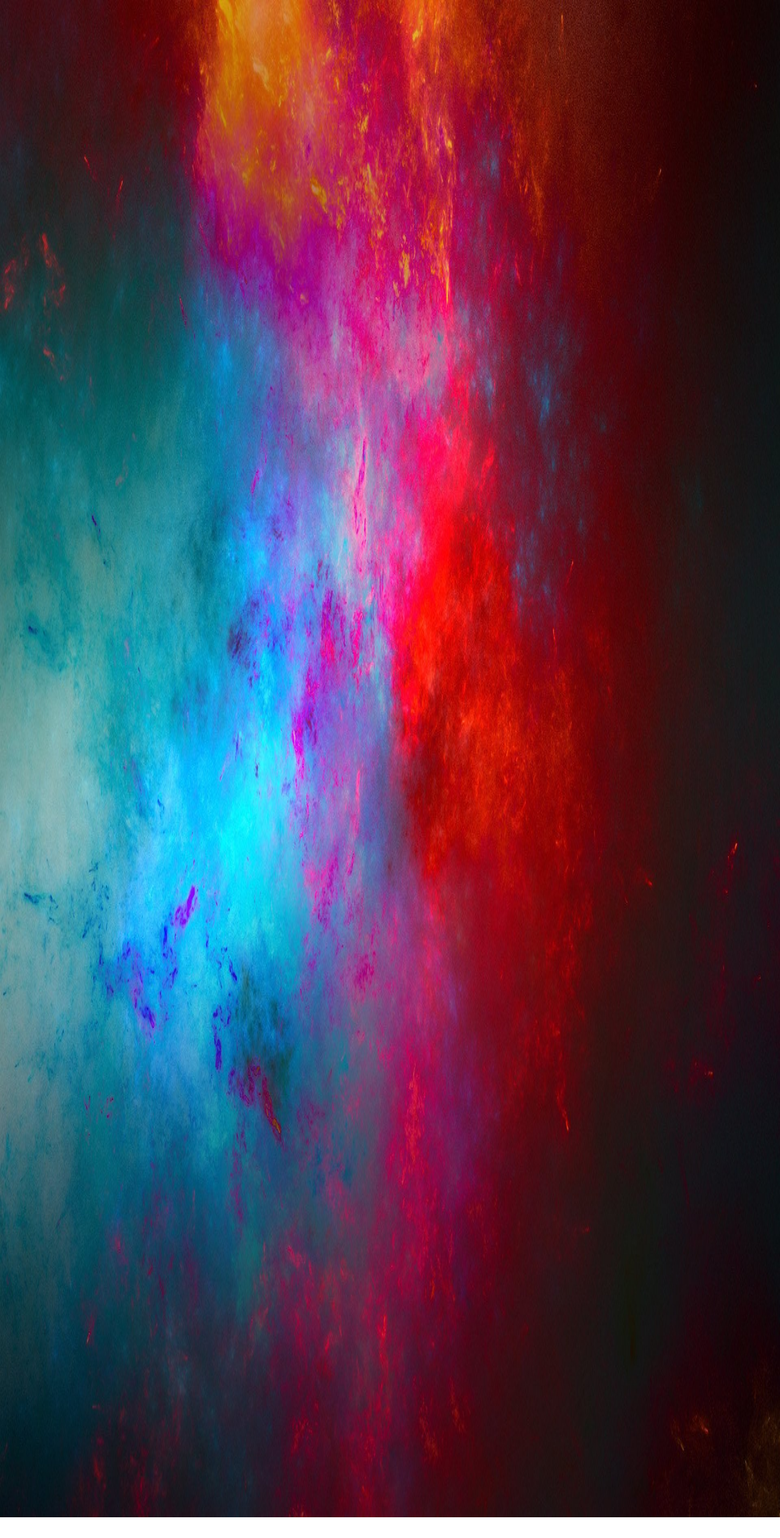
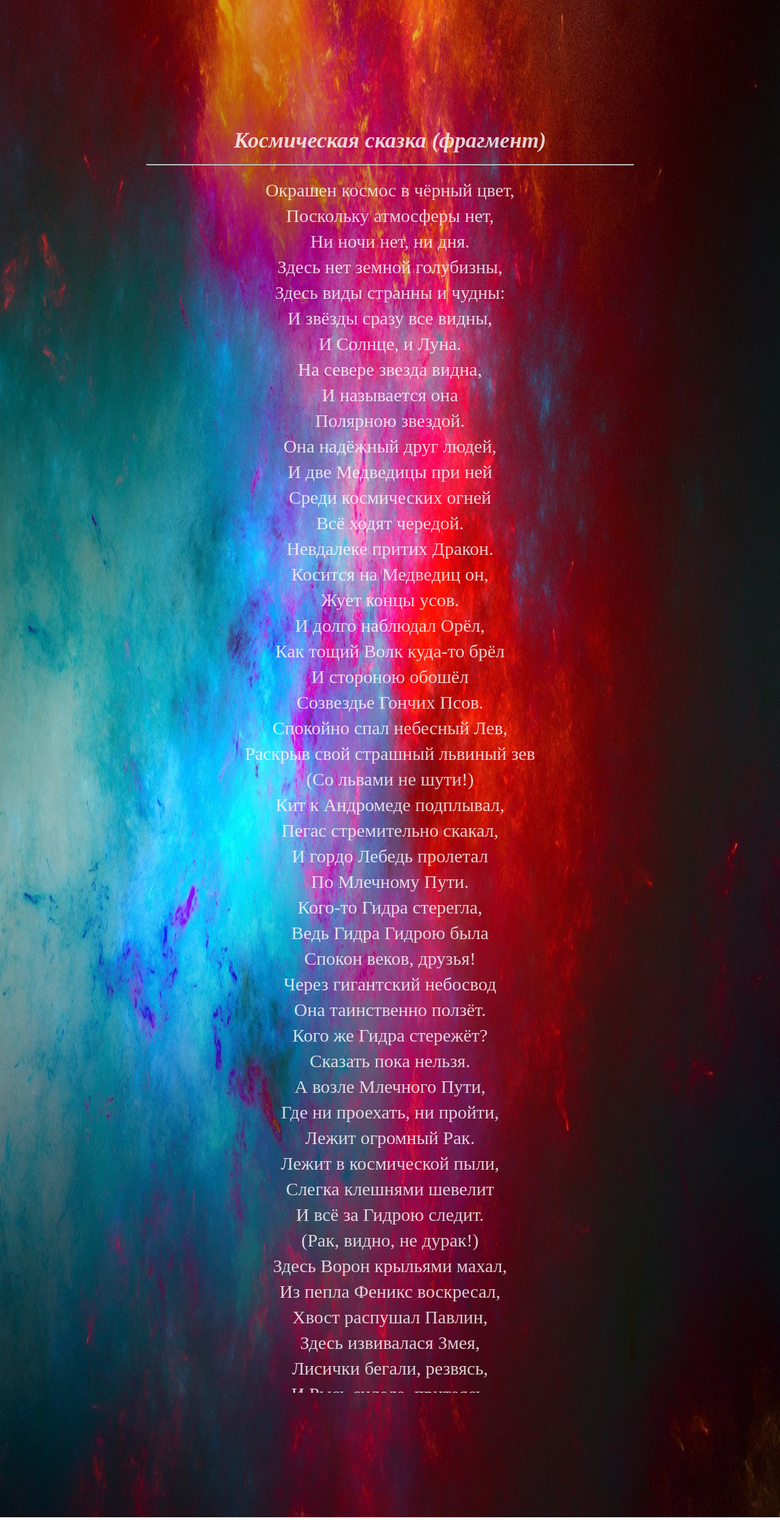
Before and after one commit to DPtop/T_E_S_T, a Django app: page /mywebnote/back_static/ in a window 1280 px wide. Shown: the part 31-2553 px from the top of the page at 61% size. Run offline with Django 4.2, Linux system fonts and the light colour scheme.

Commit message:
к статик img добавлен текст со скрытым scroll

```diff
--- a/webnote/mywebnote/static/css/back_static.css
+++ b/webnote/mywebnote/static/css/back_static.css
@@ -14,3 +14,26 @@ body {
 footer {
     font-size: 0;
 }
+
+.container {
+    position: relative;
+    text-align: center;
+    width: 100%;
+}
+
+.image-text {
+    font-size: 36px;
+    width: 800px;
+    height: 80vh;
+    color: rgba(255, 255, 255, 0.8);
+    z-index: 1;
+    /* по центру */
+    position: absolute;
+    top: 50%;
+    left: 50%;
+    transform: translate(-50%, -50%);
+    /* добавляет прокрутки при необходимости без полосы */
+    -ms-overflow-style: none; /* for Internet Explorer, Edge */
+    scrollbar-width: none; /* for Firefox */
+    overflow-y: scroll;
+}
--- a/webnote/mywebnote/templates/back_static.html
+++ b/webnote/mywebnote/templates/back_static.html
@@ -9,8 +9,69 @@
 
     <body>
 
-        <div>
+        <div class="container">
             <img class="img-background" src="{% static 'image/img_static/img0.jpg' %}"/>
+            <div class="image-text">
+                <i><b>Космическая сказка (фрагмент)</b></i>
+                <hr><small>
+                Окрашен космос в чёрный цвет,
+                <br>Поскольку атмосферы нет,
+                <br>Ни ночи нет, ни дня.
+                <br>Здесь нет земной голубизны,
+                <br>Здесь виды странны и чудны:
+                <br>И звёзды сразу все видны,
+                <br>И Солнце, и Луна.
+                <br>На севере звезда видна,
+                <br>И называется она
+                <br>Полярною звездой.
+                <br>Она надёжный друг людей,
+                <br>И две Медведицы при ней
+                <br>Среди космических огней
+                <br>Всё ходят чередой.
+                <br>Невдалеке притих Дракон.
+                <br>Косится на Медведиц он,
+                <br>Жует концы усов.
+                <br>И долго наблюдал Орёл,
+                <br>Как тощий Волк куда-то брёл
+                <br>И стороною обошёл
+                <br>Созвездье Гончих Псов.
+                <br>Спокойно спал небесный Лев,
+                <br>Раскрыв свой страшный львиный зев
+                <br>(Со львами не шути!)
+                <br>Кит к Андромеде подплывал,
+                <br>Пегас стремительно скакал,
+                <br>И гордо Лебедь пролетал
+                <br>По Млечному Пути.
+                <br>Кого-то Гидра стерегла,
+                <br>Ведь Гидра Гидрою была
+                <br>Спокон веков, друзья!
+                <br>Через гигантский небосвод
+                <br>Она таинственно ползёт.
+                <br>Кого же Гидра стережёт?
+                <br>Сказать пока нельзя.
+                <br>А возле Млечного Пути,
+                <br>Где ни проехать, ни пройти,
+                <br>Лежит огромный Рак.
+                <br>Лежит в космической пыли,
+                <br>Слегка клешнями шевелит
+                <br>И всё за Гидрою следит.
+                <br>(Рак, видно, не дурак!)
+                <br>Здесь Ворон крыльями махал,
+                <br>Из пепла Феникс воскресал,
+                <br>Хвост распушал Павлин,
+                <br>Здесь извивалася Змея,
+                <br>Лисички бегали, резвясь,
+                <br>И Рысь сидела, притаясь,
+                <br>Певца спасал Дельфин.
+                <br>Жираф вышагивал, как Бог,
+                <br>Вот Заяц, вот Единорог,
+                <br>Журавль, Хамелеон.
+                <br>И Голубь с Ящерицей есть...
+                <br>Нет, видно, мне не перечесть
+                <br>Всех этих сказочных существ,
+                <br>Кем космос заселён.
+                </small>
+            </div>
         </div>
 
     </body>
```
